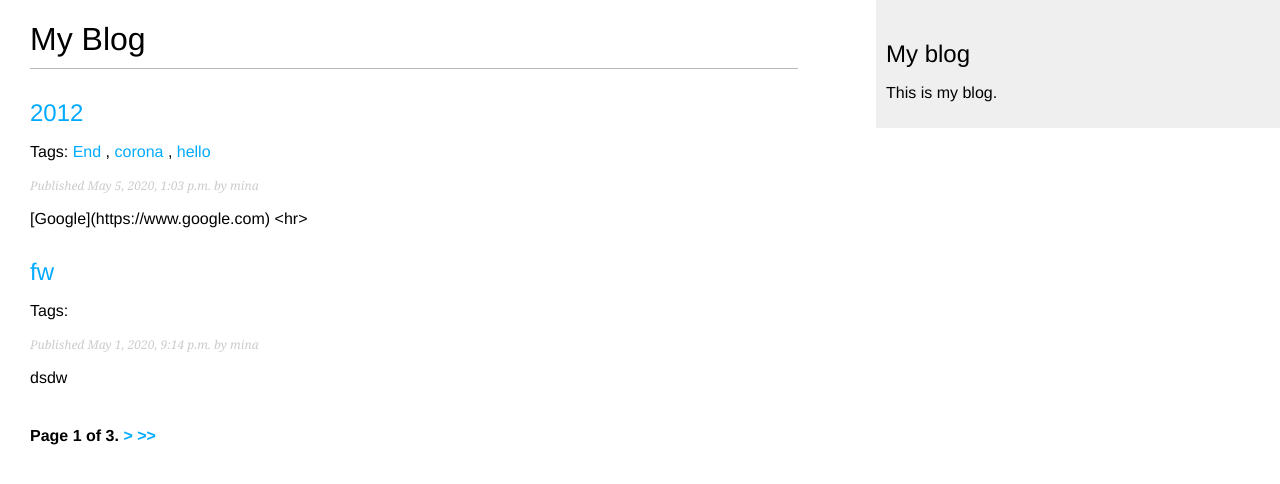
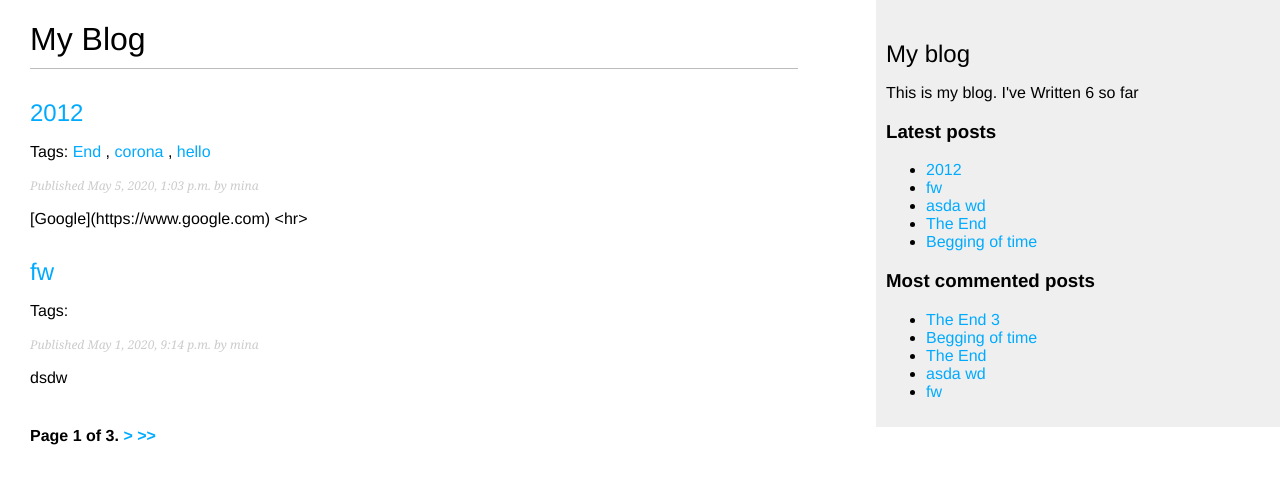
Before and after one commit to mena18/Django-Blog, a Django app: page /blogs/ in a window 1280 px wide. Shown: the top 484 px of the page. Run offline with Django 3.2, Linux system fonts and the light colour scheme; data comes from the database, SQL or seed files in the repository; both versions use the stored data as it was after the commit; parts of the project's set-up code (start-up, migrations or seed data) failed here and were passed over.

Commit message:
templatetags,sitemaps

```diff
--- a/Django_blog/settings.py
+++ b/Django_blog/settings.py
@@ -38,6 +38,8 @@ ALLOWED_HOSTS = []
 
 # Application definition
 
+SITE_ID = 1
+
 INSTALLED_APPS = [
     'django.contrib.admin',
     'django.contrib.auth',
@@ -45,6 +47,8 @@ INSTALLED_APPS = [
     'django.contrib.sessions',
     'django.contrib.messages',
     'django.contrib.staticfiles',
+    'django.contrib.sites',
+    'django.contrib.sitemaps',
     'blog.apps.BlogConfig',
     'taggit',
     'environ',
--- a/Django_blog/urls.py
+++ b/Django_blog/urls.py
@@ -15,8 +15,16 @@ Including another URLconf
 """
 from django.contrib import admin
 from django.urls import path,include
+from blog.sitemaps import PostSitemap
+from django.contrib.sitemaps.views import sitemap
+
+sitemaps = {
+'posts': PostSitemap,
+}
 
 urlpatterns = [
     path('admin/', admin.site.urls),
     path('blogs/',include('blog.urls')),
+    path('sitemap.xml', sitemap, {'sitemaps': sitemaps},
+name='django.contrib.sitemaps.views.sitemap'),
 ]
--- a/blog/templates/blog/base.html
+++ b/blog/templates/blog/base.html
@@ -1,4 +1,5 @@
 {% load static %}
+{% load blog_tags %}
 
 <!DOCTYPE html>
 <html>
@@ -13,7 +14,21 @@
   </div>
   <div id="sidebar">
     <h2>My blog</h2>
-    <p>This is my blog.</p>
+    <p>This is my blog. I've Written {% total_posts %} so far</p>
+
+    <h3>Latest posts</h3>
+
+    {% show_latest_posts %}
+    <h3>Most commented posts</h3>
+    {% most_commented_posts as most_commented_posts %}
+    <ul>
+
+      {% for post in most_commented_posts %}
+        <li>
+          <a href="{{ post.get_absolute_url }}">{{ post.title }}</a>
+        </li>
+      {% endfor %}
+    </ul>
   </div>
 </body>
 </html>
--- /dev/null
+++ b/blog/templates/blog/latest_posts.html
@@ -0,0 +1,7 @@
+<ul>
+  {% for post in latest_posts %}
+    <li>
+      <a href="{{post.get_absolute_url}}">{{post.title}}</a>
+    </li>
+  {% endfor %}
+</ul>
--- a/blog/templates/blog/post_detail.html
+++ b/blog/templates/blog/post_detail.html
@@ -1,4 +1,5 @@
 {% extends "blog/base.html" %}
+{% load blog_tags %}
 
 {% block title %}{{ post.title }}{% endblock %}
 
@@ -16,7 +17,7 @@
   <p class="date">
     Published {{ post.publish }} by {{ post.author }}
   </p>
-  {{ post.body|linebreaks }}
+  {{ post.body|markdown }}
   <p>
     <a href="{% url "blog:post_share" post.id %}">
       Share this post
--- a/blog/templates/blog/post_list.html
+++ b/blog/templates/blog/post_list.html
@@ -1,5 +1,5 @@
 {% extends "blog/base.html" %}
-
+{% load blog_tags %}
 {% block title %}My Blog{% endblock %}
 
 {% block content %}
--- /dev/null
+++ b/blog/templatetags/blog_tags.py
@@ -0,0 +1,29 @@
+from django import template
+from ..models import Post
+from django.db.models import Count
+import markdown
+from django.utils.safestring import mark_safe
+
+register = template.Library()
+
+
+@register.simple_tag
+def total_posts():
+    return Post.published.count()
+
+
+@register.simple_tag
+def most_commented_posts(count=5):
+    latest = Post.published.annotate(total_comments=Count('comments'))
+    return latest.order_by('-total_comments')[:count]
+
+@register.inclusion_tag('blog/latest_posts.html')
+def show_latest_posts(count=5):
+    latest_posts = Post.published.order_by('-publish')[:count]
+    return {"latest_posts":latest_posts}
+
+
+
+@register.filter(name="markdown")
+def markdown_format(text):
+    return mark_safe(markdown.markdown(text))
```
Also changed, not shown: blog/sitemaps.py (added, +13 -0 lines), blog/templatetags/__init__.py (added), db.sqlite3.
